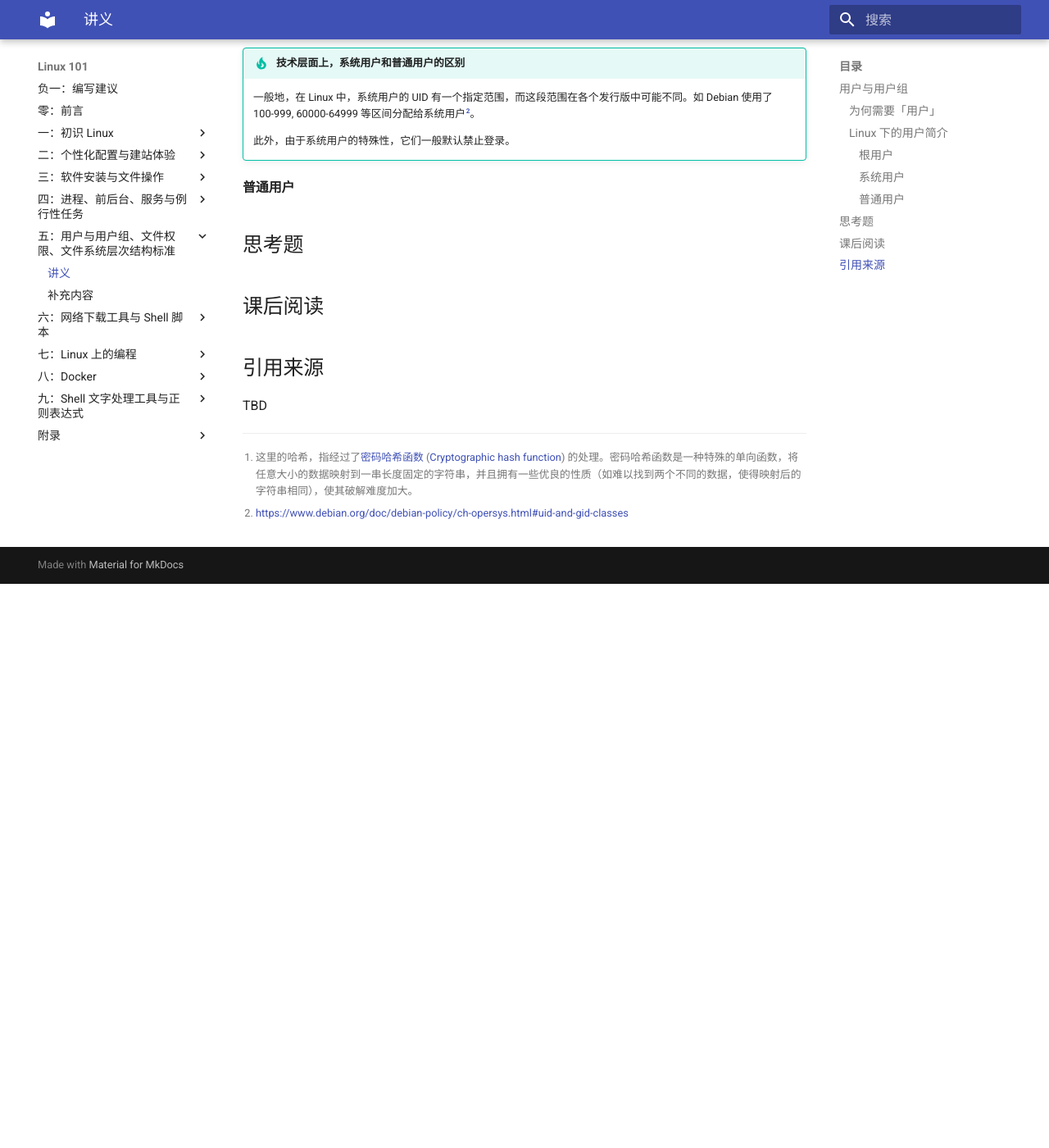
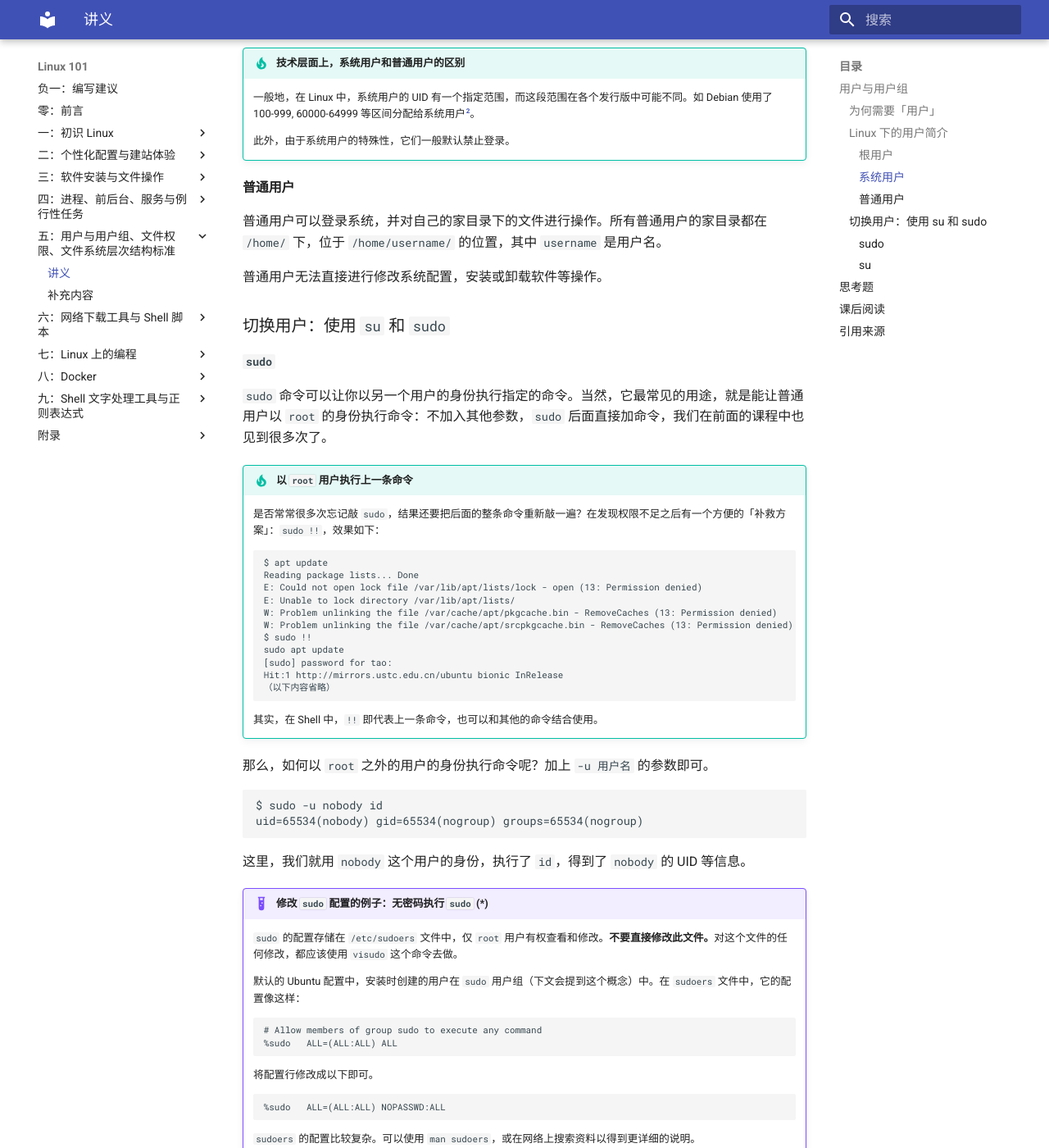
Before and after one commit to ustclug/Linux101-docs, an MkDocs documentation site: the page built from docs/Ch05/1.md, in a window 1280 px wide and 1400 px high, scrolled down 2180 px. Shown: the whole window at 82% size. Built offline with MkDocs 1.6.1 and Material for MkDocs 9.7.7, drawn with Linux system fonts in a browser that asks for light colours; before the commit the page ends 2892 px from its top, so only the background shows below that; some of the changed text lies outside the part shown.

Commit message:
Ch05: finished contents before `su`

````diff
--- a/docs/Ch05/1.md
+++ b/docs/Ch05/1.md
@@ -46,7 +46,7 @@
 
 !!! tip "小知识：`/etc/passwd` 作用的变化"
 
-    在 Unix 最初的时候，`passwd` 文件存储了用户密码的哈希[^1]。但是，这个文件是所有用户都可以读取的。为了不让用户的密码哈希被任意获取被暴力破解，现在一般把密码存在别的地方。对于 Linux 来说，密码哈希信息存储在 `/etc/shadow` 里面，只有下文的根用户可以访问与修改。
+    在 Unix 最初的时候，`passwd` 文件存储了用户密码的哈希[^1]。但是，这个文件是所有用户都可以读取的。为了不让用户的密码哈希被任意获取被暴力破解，现在一般把密码存在别的地方。对于 Linux 来说，密码哈希信息存储在 `/etc/shadow` 里面，只有下文提到的根用户可以访问与修改。
 
 #### 根用户
 
@@ -78,7 +78,67 @@
 
 #### 普通用户
 
+普通用户可以登录系统，并对自己的家目录下的文件进行操作。所有普通用户的家目录都在 `/home/` 下，位于 `/home/username/` 的位置，其中 `username` 是用户名。
 
+普通用户无法直接进行修改系统配置，安装或卸载软件等操作。
+
+### 切换用户：使用 `su` 和 `sudo`
+
+#### `sudo`
+
+`sudo` 命令可以让你以另一个用户的身份执行指定的命令。当然，它最常见的用途，就是能让普通用户以 `root` 的身份执行命令：不加入其他参数，`sudo` 后面直接加命令，我们在前面的课程中也见到很多次了。
+
+!!! tip "以 `root` 用户执行上一条命令"
+
+    是否常常很多次忘记敲 `sudo`，结果还要把后面的整条命令重新敲一遍？在发现权限不足之后有一个方便的「补救方案」：`sudo !!`，效果如下：
+
+    ```
+    $ apt update
+    Reading package lists... Done
+    E: Could not open lock file /var/lib/apt/lists/lock - open (13: Permission denied)
+    E: Unable to lock directory /var/lib/apt/lists/
+    W: Problem unlinking the file /var/cache/apt/pkgcache.bin - RemoveCaches (13: Permission denied)
+    W: Problem unlinking the file /var/cache/apt/srcpkgcache.bin - RemoveCaches (13: Permission denied)
+    $ sudo !!
+    sudo apt update
+    [sudo] password for tao:
+    Hit:1 http://mirrors.ustc.edu.cn/ubuntu bionic InRelease
+    （以下内容省略）
+    ```
+
+    其实，在 Shell 中，`!!` 即代表上一条命令，也可以和其他的命令结合使用。
+
+那么，如何以 `root` 之外的用户的身份执行命令呢？加上 `-u 用户名` 的参数即可。
+
+```
+$ sudo -u nobody id
+uid=65534(nobody) gid=65534(nogroup) groups=65534(nogroup)
+```
+
+这里，我们就用 `nobody` 这个用户的身份，执行了 `id`，得到了 `nobody` 的 UID 等信息。
+
+!!! example "修改 `sudo` 配置的例子：无密码执行 `sudo` (*)"
+
+    `sudo` 的配置存储在 `/etc/sudoers` 文件中，仅 `root` 用户有权查看和修改。**不要直接修改此文件。**对这个文件的任何修改，都应该使用 `visudo` 这个命令去做。
+
+    默认的 Ubuntu 配置中，安装时创建的用户在 `sudo` 用户组（下文会提到这个概念）中。在 `sudoers` 文件中，它的配置像这样：
+
+    ```
+    # Allow members of group sudo to execute any command
+    %sudo	ALL=(ALL:ALL) ALL
+    ```
+
+    将配置行修改成以下即可。
+
+    ```
+    %sudo   ALL=(ALL:ALL) NOPASSWD:ALL
+    ```
+
+    `sudoers` 的配置比较复杂。可以使用 `man sudoers`，或在网络上搜索资料以得到更详细的说明。
+
+#### `su`
+
+`su` 命令用于直接切换用户，格式是 `su 用户名`。
 
 ## 思考题
 
````
